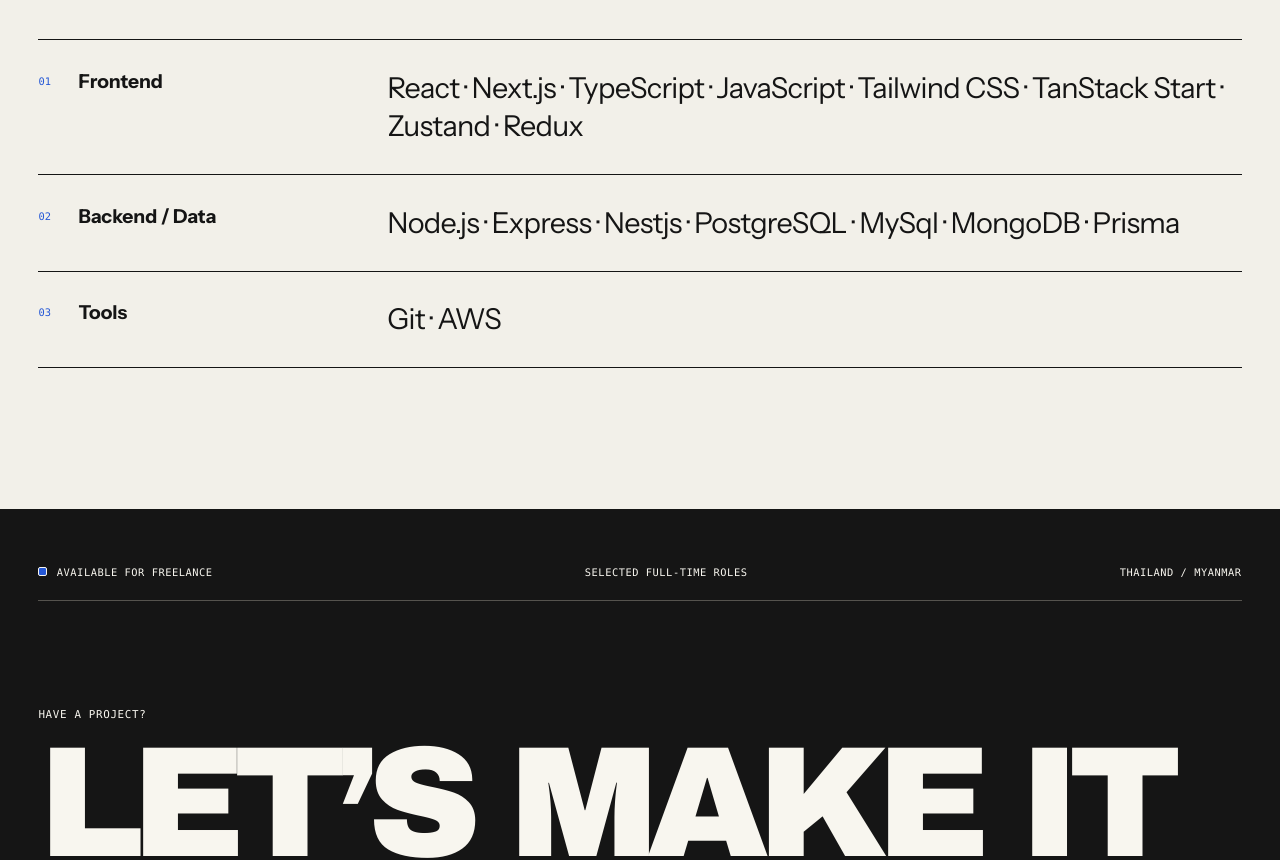
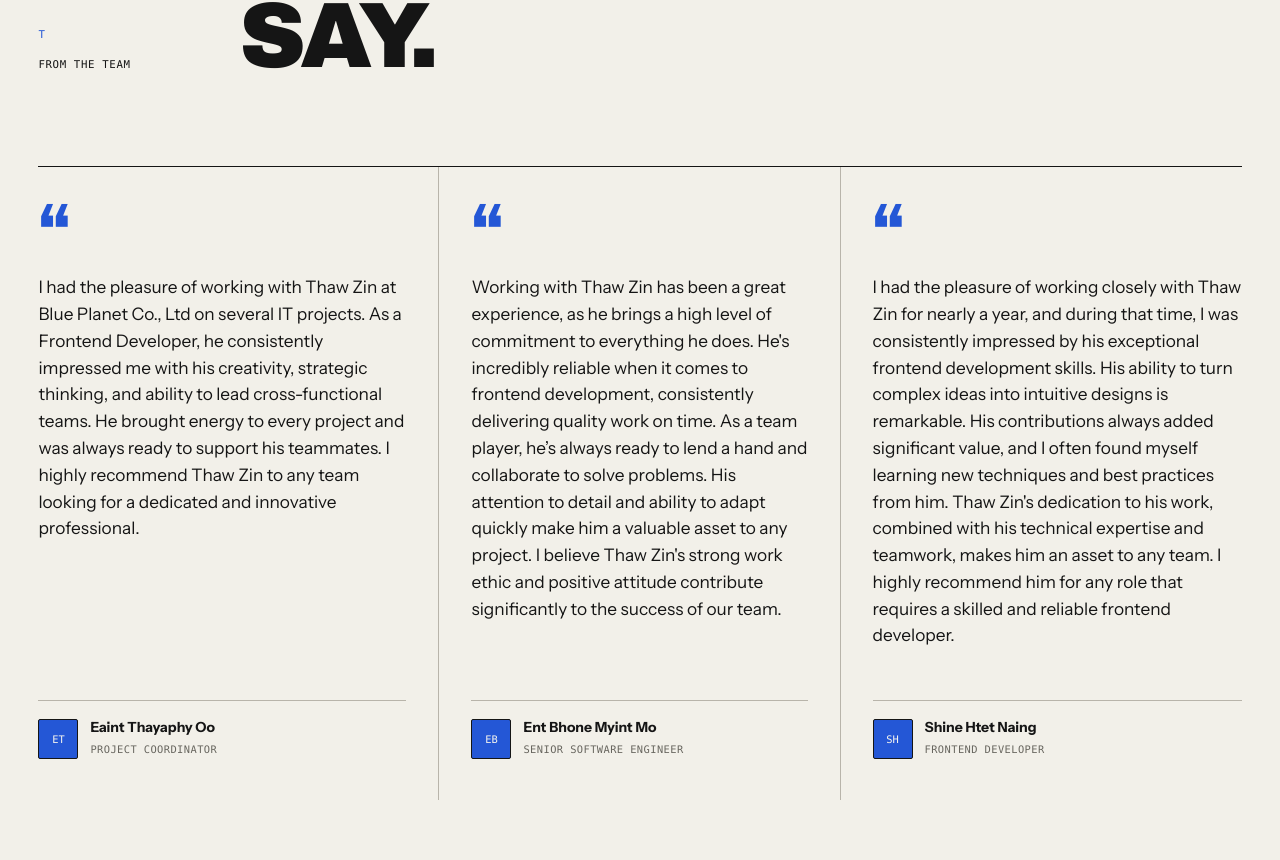
Before and after one commit to thawzzin/portfolio-v3, a Next.js app: page / in a window 1280 px wide. Shown: the part 5412-6272 px from the top of the page. Built offline with nearby package versions, Linux system fonts and the light colour scheme.

Commit message:
feat: testimonial section

```diff
--- a/app/page.tsx
+++ b/app/page.tsx
@@ -5,6 +5,7 @@
   experiences,
   projects,
   stackGroups,
+  testimonials,
   type Project,
 } from "./portfolio-data";
 
@@ -40,7 +41,7 @@
   const copyPosition = reverse ? "col-start-1 col-end-5 pr-[clamp(1.25rem,3vw,3rem)]" : "col-start-9 col-end-13 pl-[clamp(1.25rem,3vw,3rem)]";
 
   return (
-    <article className="grid min-w-0 grid-cols-12 grid-rows-[auto_1fr] max-[56rem]:grid-cols-[2.4rem_1fr] max-[56rem]:grid-rows-[auto_auto]" data-motion-project>
+    <article className="grid min-w-0 grid-cols-12 grid-rows-[auto_1fr] max-[56rem]:grid-cols-[2.4rem_1fr] max-[56rem]:grid-rows-[auto_auto]" data-motion-project data-motion-reverse={reverse ? "true" : undefined}>
       <div className={`row-start-1 row-end-3 flex min-w-0 flex-col justify-between border border-[var(--foreground)] bg-[var(--accent)] p-3 font-mono text-[var(--inverse)] uppercase max-[56rem]:col-start-1 max-[56rem]:col-end-2 max-[56rem]:row-start-1 max-[56rem]:row-end-3 ${indexPosition}`} data-motion="project-index" aria-label={`Project ${project.number}`}>
         <span className="text-[clamp(1.6rem,3vw,3.5rem)] leading-none max-[56rem]:text-[1.15rem]">{project.number}</span>
         <p className="rotate-180 text-[0.6rem] tracking-[0.06em] [writing-mode:vertical-rl]">Selected work</p>
@@ -139,6 +140,34 @@
           </div>
         </section>
 
+        <section className={`${contentWidthClass} ${sectionPaddingClass} border-t border-[var(--foreground)]`} id="testimonials" aria-labelledby="testimonials-title">
+          <div className="mb-[clamp(3rem,7vw,7rem)] grid grid-cols-12 items-end max-[56rem]:grid-cols-1 max-[56rem]:gap-6" data-motion-group>
+            <SectionLabel className="col-start-1 col-end-3 max-[56rem]:col-start-1 max-[56rem]:col-end-2" index="T">From the team</SectionLabel>
+            <h2 className={`${sectionTitleClass} col-start-3 col-end-11 min-w-0 max-[56rem]:col-start-1 max-[56rem]:col-end-2`} id="testimonials-title" data-motion="heading">What collaborators say.</h2>
+          </div>
+          <div className="grid grid-cols-3 border-t border-[var(--foreground)] max-[56rem]:grid-cols-1">
+            {testimonials.map((testimonial, index) => {
+              const initials = testimonial.name.split(" ").map((part) => part[0]).join("").slice(0, 2);
+
+              return (
+                <figure className="flex min-w-0 flex-col border-r border-[var(--rule)] px-[clamp(1rem,2.5vw,2.5rem)] py-[clamp(1.5rem,3vw,3rem)] first:pl-0 last:border-r-0 last:pr-0 max-[56rem]:border-r-0 max-[56rem]:border-b max-[56rem]:px-0 max-[56rem]:last:border-b-0" key={testimonial.name} data-motion-row data-motion-delay={index * 0.08}>
+                  <span className="font-display text-[clamp(2.5rem,5vw,5rem)] leading-[0.7] text-[var(--accent)]" aria-hidden="true">“</span>
+                  <blockquote className="mt-6 mb-[clamp(2rem,4vw,4rem)] text-[clamp(1rem,1.35vw,1.25rem)] leading-[1.55] text-[var(--foreground)]">
+                    <p>{testimonial.quote}</p>
+                  </blockquote>
+                  <figcaption className="mt-auto flex items-center gap-3 border-t border-[var(--rule)] pt-4">
+                    <span className="grid h-10 w-10 shrink-0 place-items-center rounded-[2px] border border-[var(--foreground)] bg-[var(--accent)] font-mono text-[0.65rem] text-[var(--inverse)]" aria-hidden="true">{initials}</span>
+                    <span className="flex flex-col">
+                      <strong className="text-sm font-[650]">{testimonial.name}</strong>
+                      <span className="font-mono text-[0.65rem] tracking-[0.04em] text-[var(--muted)] uppercase">{testimonial.designation}</span>
+                    </span>
+                  </figcaption>
+                </figure>
+              );
+            })}
+          </div>
+        </section>
+
         <section className={`${contentWidthClass} ${sectionPaddingClass} border-t border-[var(--foreground)]`} aria-labelledby="stack-title">
           <div className="mb-[clamp(3rem,6vw,6rem)] grid grid-cols-[1fr_3fr] items-start gap-[clamp(2rem,5vw,5rem)] max-[56rem]:grid-cols-1 max-[56rem]:gap-5" data-motion-group>
             <SectionLabel index="S">Working toolkit</SectionLabel>
--- a/app/portfolio-data.ts
+++ b/app/portfolio-data.ts
@@ -12,6 +12,13 @@
   company: string;
   role: string;
   period: string;
+};
+
+export type Testimonial = {
+  quote: string;
+  name: string;
+  designation: string;
+  src: string;
 };
 
 export const projects: readonly Project[] = [
@@ -83,6 +90,30 @@
   },
 ] as const;
 
+export const testimonials: readonly Testimonial[] = [
+  {
+    quote:
+      "I had the pleasure of working with Thaw Zin at Blue Planet Co., Ltd on several IT projects. As a Frontend Developer, he consistently impressed me with his creativity, strategic thinking, and ability to lead cross-functional teams. He brought energy to every project and was always ready to support his teammates. I highly recommend Thaw Zin to any team looking for a dedicated and innovative professional.",
+    name: "Eaint Thayaphy Oo",
+    designation: "Project Coordinator",
+    src: "/images/avatar3.png",
+  },
+  {
+    quote:
+      "Working with Thaw Zin has been a great experience, as he brings a high level of commitment to everything he does. He's incredibly reliable when it comes to frontend development, consistently delivering quality work on time. As a team player, he’s always ready to lend a hand and collaborate to solve problems. His attention to detail and ability to adapt quickly make him a valuable asset to any project. I believe Thaw Zin's strong work ethic and positive attitude contribute significantly to the success of our team.",
+    name: "Ent Bhone Myint Mo",
+    designation: "Senior Software Engineer",
+    src: "/images/avatar2.png",
+  },
+  {
+    quote:
+      "I had the pleasure of working closely with Thaw Zin for nearly a year, and during that time, I was consistently impressed by his exceptional frontend development skills. His ability to turn complex ideas into intuitive designs is remarkable. His contributions always added significant value, and I often found myself learning new techniques and best practices from him. Thaw Zin's dedication to his work, combined with his technical expertise and teamwork, makes him an asset to any team. I highly recommend him for any role that requires a skilled and reliable frontend developer.",
+    name: "Shine Htet Naing",
+    designation: "Frontend Developer",
+    src: "/images/avatar1.png",
+  },
+] as const;
+
 export const capabilities = [
   "Frontend development",
   "UI implementation",
--- a/app/scroll-motion.tsx
+++ b/app/scroll-motion.tsx
@@ -45,7 +45,7 @@
       inView(
         "[data-motion-project]",
         (project) => {
-          const reverse = project.classList.contains("project--reverse");
+          const reverse = project.hasAttribute("data-motion-reverse");
           const index = project.querySelector("[data-motion='project-index']");
           const media = project.querySelector("[data-motion='project-media']");
           const copy = project.querySelector("[data-motion='project-copy']");
```
Also changed, not shown: 1 other file (tests, documents, lock files or other folders).
